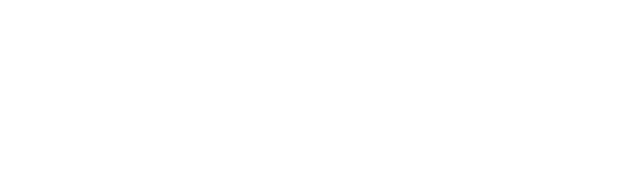
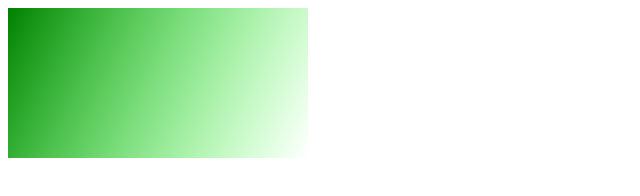
Before and after one commit to kristyjanzer/github-kristy, a plain HTML site: page index.html in a window 1280 px wide. Shown: the whole page, without its empty margins (0-640 px from the left). Drawn offline with Linux system fonts and the light colour scheme.

Commit message:
Рисуем с помощью canvas: градиент

```diff
--- a/common.js
+++ b/common.js
@@ -1,13 +1,13 @@
-var cat = {
-  name: "Luna",    // такая запись в объекте называется Свойство объекта
-  age: 12,
-  color: orange,
 
-  words: function() {     // такая запись в объекте называется Метод объекта
-    console.log("Meow");
-  },
+var canvas = document.getElementById('canvas');
 
-  work: function() {
-    console.log("I can run, eat and sleep");
-  }
-};
+var ctx = canvas.getContext('2d');
+
+var gradient = ctx.createLinearGradient(0,0,300,150);
+gradient.addColorStop(0, 'green');
+gradient.addColorStop(1, 'rgba(0, 255, 0, 0)');
+
+
+ctx.fillStyle = gradient;
+// ctx.fillStyle = 'blue'; //сюда можно писать rgba, цвет, #ffffff
+ctx.fillRect(0,0,300,150); // 0, 0 - левый верхний угол, 300 - ширина, 150 - высота
--- a/index.html
+++ b/index.html
@@ -8,7 +8,8 @@
 </head>
 <body>
 
+    <canvas id="canvas"></canvas>
 
-
+<script src="common.js"></script>
 </body>
 </html>
```
